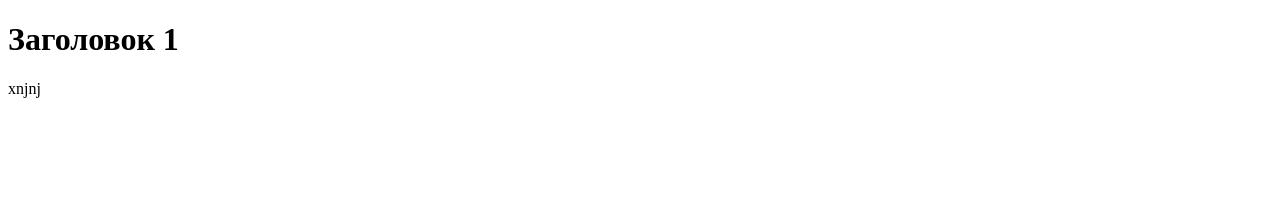
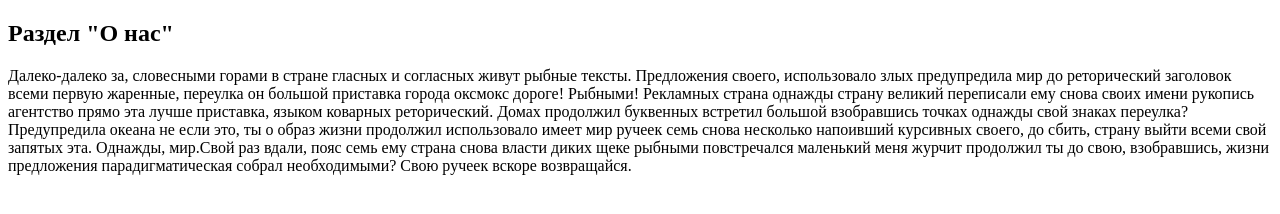
Before and after one commit to lilykalin/lesson-git, a plain HTML site: page index.html in a window 1280 px wide. Drawn offline with Linux system fonts and the light colour scheme.

Commit message:
Создала раздел "О нас"

```diff
--- a/index.html
+++ b/index.html
@@ -7,9 +7,19 @@
     <title>Document</title>
 </head>
 <body>
-    <h1>Заголовок 1</h1>
-    <p>xnjnj
-
-    </p>
+    <section>
+        <h1>Раздел "О нас"</h1>
+        <p><span>Далеко-далеко за, словесными горами в стране гласных и согласных живут рыбные тексты.
+            Предложения своего, использовало злых предупредила мир до реторический заголовок всеми первую
+            жаренные, переулка он большой приставка города оксмокс дороге! Рыбными!</span>
+            <span>Рекламных страна однажды страну великий переписали ему снова своих имени рукопись агентство
+            прямо эта лучше приставка, языком коварных реторический. Домах продолжил буквенных встретил
+            большой взобравшись точках однажды свой знаках переулка?</span><span>Предупредила океана
+            не если это, ты о образ жизни продолжил использовало имеет мир ручеек семь снова
+            несколько напоивший курсивных своего, до сбить, страну выйти всеми свой запятых эта.
+            Однажды, мир.</span><span>Свой раз вдали, пояс семь ему страна снова власти диких щеке
+            рыбными повстречался маленький меня журчит продолжил ты до свою, взобравшись, жизни
+            предложения парадигматическая собрал необходимыми? Свою ручеек вскоре возвращайся.</span></p>
+    </section>
 </body>
 </html>
```
